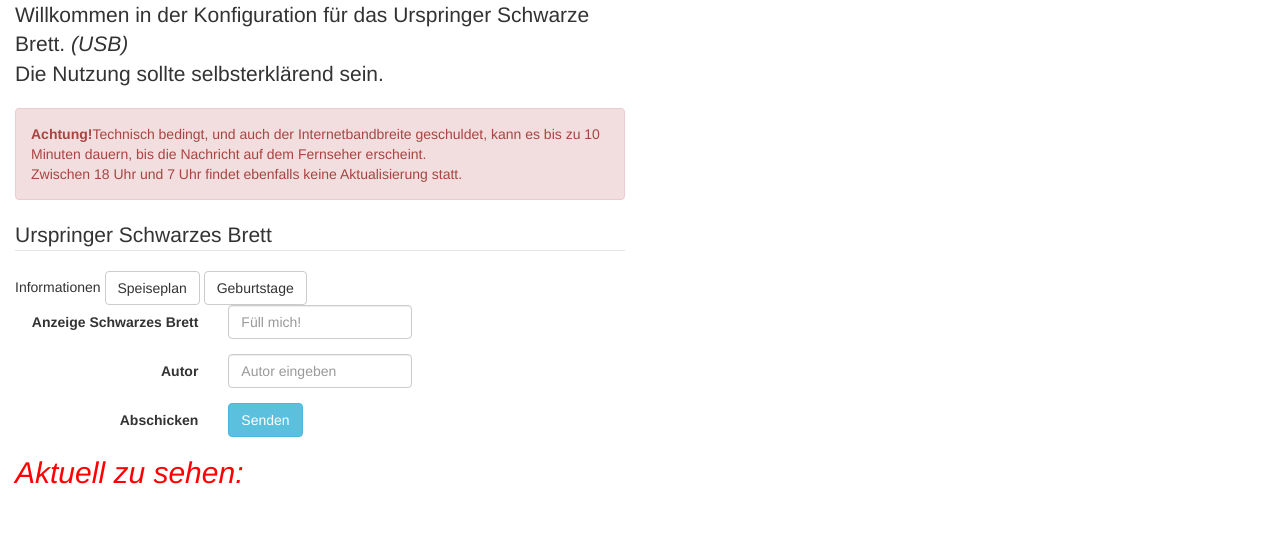
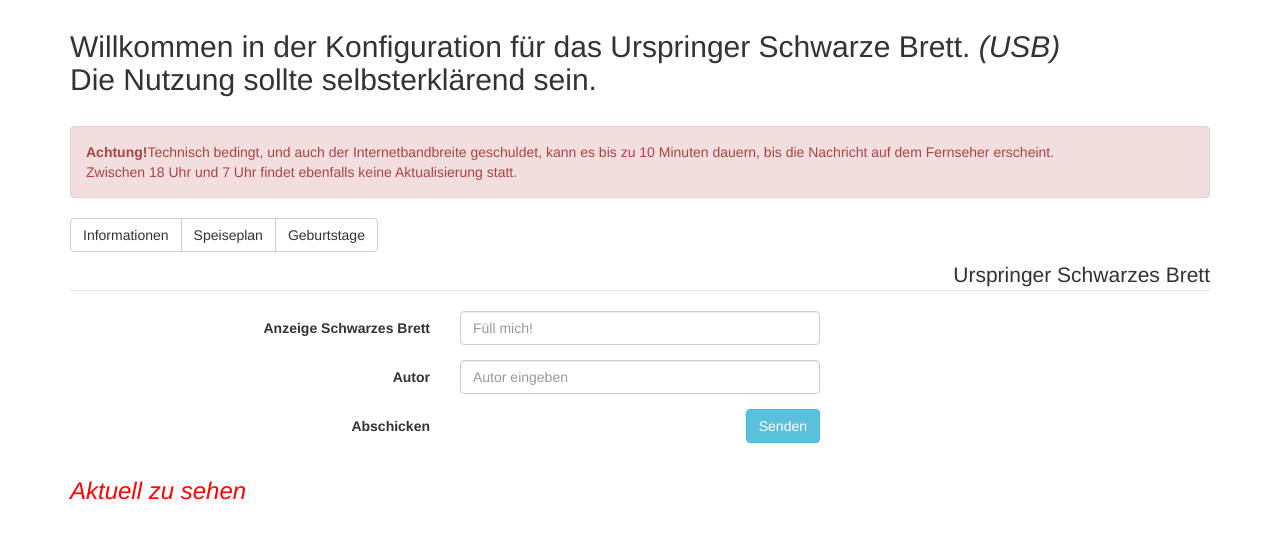
Before and after one commit to hwshws/pi-on-screen, a PHP site: page /form.php in a window 1280 px wide. Shown: the top 539 px of the page. Run offline with PHP 8.4, Linux system fonts and the light colour scheme.

Commit message:
Updated the datainput form

```diff
--- a/html/form.php
+++ b/html/form.php
@@ -1,7 +1,7 @@
 <!DOCTYPE html>
 
 <!--html manifest="this.appcache"-->
-<html>
+<html xmlns="http://www.w3.org/1999/html">
 <head>
     <meta charset="UTF-8">
     <meta name="viewport" content="width=device-width, initial-scale=1.0">
@@ -11,26 +11,50 @@
     <meta name="author" content="HWS">
     <title>Frontend-USB-füttern</title>
     <!-- <link rel="stylesheet" href="css/style.css"> -->
+    <style>
+        h2 {
+            margin: 1em 0;
+        }
+
+        legend {
+            padding-top: 8px;
+        }
+
+        fieldset {
+            text-align: right;
+        }
+
+        .red {
+            color: #ff0000;
+        }
+
+        .view {
+            display: none;
+        }
+
+        .active {
+            display: block;
+        }
+
+    </style>
 </head>
-<body>
-<div class="col-md-6">
-    <p class="lead">Willkommen in der Konfiguration für das Urspringer Schwarze Brett. <i>(USB)</i><br>
-        Die Nutzung sollte selbsterklärend sein.</p>
+<body class="container">
+
+<h2>Willkommen in der Konfiguration für das Urspringer Schwarze Brett. <i>(USB)</i><br>
+    Die Nutzung sollte selbsterklärend sein.</h2>
 
 <div class="alert alert-danger" role="alert"><b>Achtung!</b>Technisch bedingt, und auch der Internetbandbreite
     geschuldet, kann es bis zu 10 Minuten dauern, bis die Nachricht auf dem
     Fernseher erscheint. <br> Zwischen 18 Uhr und 7 Uhr findet ebenfalls keine Aktualisierung statt.
 </div>
+<div class="btn-group" role="group">
+    <button type="button" class="btn btn-default view-btn" id="btn-info">Informationen</button>
+    <button type="button" class="btn btn-default view-btn" id="btn-mensa">Speiseplan</button>
+    <button type="button" class="btn btn-default view-btn" id="btn-geb">Geburtstage</button>
+</div>
+<div class="view active" id="info-view">
     <form class="form-horizontal" method="post" action="ausw.php">
         <fieldset>
-
-            <div class="btn-group>
-    <button type=" button
-            " class="btn btn-default" id="btn-info">Informationen</button>
-            <button type="button" class="btn btn-default" id="btn-mensa">Speiseplan</button>
-            <button type="button" class="btn btn-default" id="btn-geb">Geburtstage</button>
-</div>
-
             <!-- Form Name -->
             <legend>Urspringer Schwarzes Brett</legend>
 
@@ -39,7 +63,8 @@
             <div class="form-group">
                 <label class="col-md-4 control-label" for="textinput">Anzeige Schwarzes Brett</label>
                 <div class="col-md-4">
-        <input id="textinput" name="info" placeholder="Füll mich!" class="form-control input-md" required=""
+                    <input id="textinput" name="info" placeholder="Füll mich!" class="form-control input-md"
+                           required=""
                            type="text">
                 </div>
             </div>
@@ -48,7 +73,9 @@
             <div class="form-group">
                 <label class="col-md-4 control-label" for="name">Autor</label>
                 <div class="col-md-4">
-        <input id="name" name="name" placeholder="Autor eingeben" class="form-control input-md" required="" type="text">
+                    <input id="name" name="name" placeholder="Autor eingeben" class="form-control input-md"
+                           required=""
+                           type="text">
                 </div>
             </div>
 
@@ -59,18 +86,19 @@
                     <button id="send" name="send" class="btn btn-info">Senden</button>
                 </div>
             </div>
+
         </fieldset>
     </form>
+    <h3 class="red"><i>Aktuell zu sehen</i></h3>
     <?php
     $lines = file('hws.txt');
     $letzte_zeile = $lines[count($lines) - 1];
 
-// rsort($lines);
-//for($i = 0; $i < 20; $i++) {
-//echo nl2br($lines[$i]);
-//}
+    /* rsort($lines);
+    for($i = 0; $i < 20; $i++) {
+    echo nl2br($lines[$i]);
+    }*/
 
-echo '<i><span style="color:#ff0000; font-size: 30px;">' . 'Aktuell zu sehen:<br />' . "\n" . '</i></span>';
     //echo 'Aktuell zu sehen:<br />' ."\n";
     $message = file_get_contents('message.txt');
     echo nl2br($message);
@@ -80,12 +108,50 @@ echo nl2br($message);
     //echo date("d.m.Y-H:i:s ") . "\n";
     //include 'hws.txt';
 
-
     ?>
 </div>
+<div class="view" id="mensa-view">
+    <form method="post" action="upload/upload.php" enctype="multipart/form-data">
+        <fieldset>
+            <!-- Form Name -->
+            <legend>UBS Speiseplan</legend>
+            <div class="form-group">
+                <input type="file" name="fileToUpload" id="fileToUpload">
+            </div>
+            <div class="form-group">
+                <button id="send" name="send" class="btn btn-info">Hochladen</button>
+            </div>
+            <p class="small"><?php
+                $target_dir = "/home/heinz-wilhelm/pi-on-screen/html/upload/";
+                $targetFile = "Speiseplan.xls";
+                if (file_exists($target_dir . $targetFile)) {
+                    echo "Speiseplan wurde zuletzt modifiziert:: " . date("F d Y H:i:s.", filemtime($target_dir . $targetFile));
+                    $targetFile = "Speiseplan.xlcx";
+                } elseif (file_exists($target_dir . "Speiseplan.xlcx")) {
+                    echo "Speiseplan wurde zuletzt modifiziert:: " . date("F d Y H:i:s.", filemtime($target_dir . "Speiseplan.xlcx"));
+                }
+                ?></p>
+        </fieldset>
+    </form>
+</div>
+
 
 <!-- JavaScript goes last for the page to load faster -->
 <script type="application/javascript" src="js/jquery.min.js"></script>
 <script type="application/javascript" src="js/bootstrap.min.js"></script>
-</body>
+<script type="text/javascript">
+    $(document).ready(function () {
+        $('.view-btn').click(function () {
+            var viewName = this.id.replace('btn-', '');
+            var view = $('#' + viewName + '-view');
+            if (view.length > 0) {
+                view = view[0];
+                $('.view').removeClass('active');
+                view.classList.add('active');
+            }
+        });
+    });
+</script>
+</
+>
 </html>
```
Lines whose indentation alone changed are shown as unchanged.
